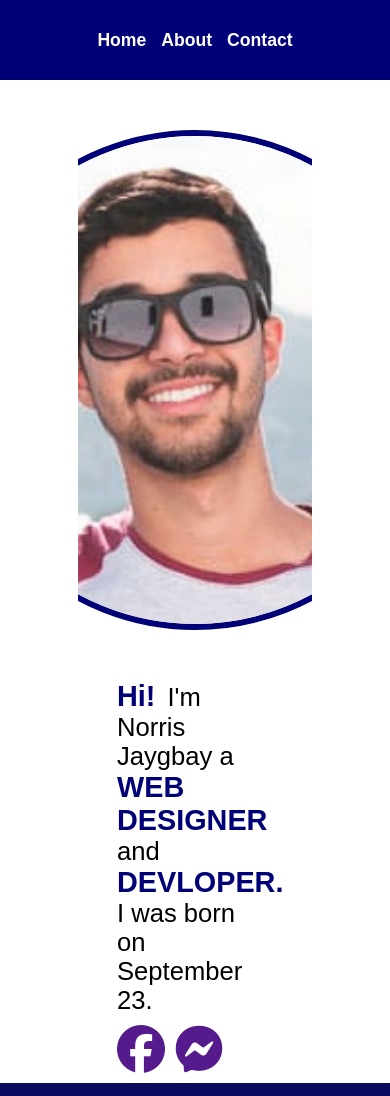
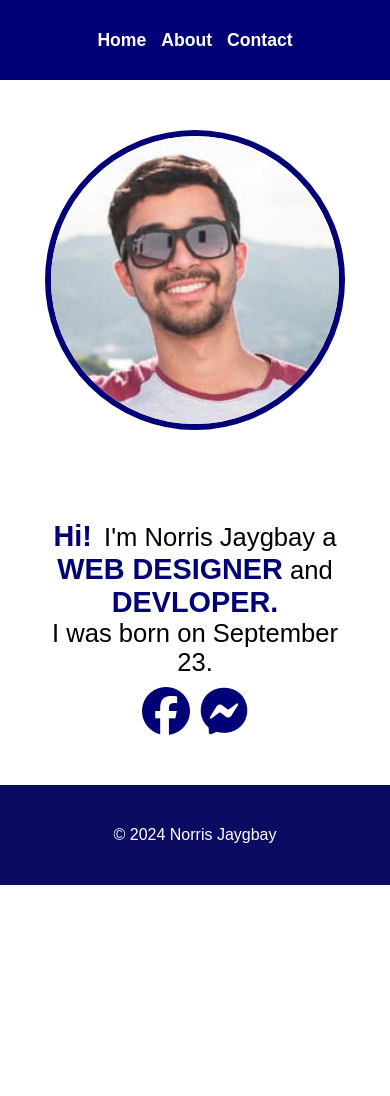
Before and after one commit to NorrisJaygbay/ODC2, a plain HTML site: page index.html in a window 390 px wide. Shown: the top 1096 px of the page. After the commit the page ends 885 px from the top, so only its background shows below. Drawn offline with Linux system fonts and the light colour scheme.

Commit message:
Add files via upload

```diff
--- a/asstwo.css
+++ b/asstwo.css
@@ -74,9 +74,12 @@
     list-style: none;
     gap: 10px;
 }
+.three ol a{
+    color: rgb(1, 1, 119);
+}
 .four{
     width: 100%;
-    height: 50px;
+    height: 200px;
     color: #ffffff;
     display: flex;
     justify-content: center;
@@ -89,5 +92,70 @@
         height: auto;
         margin-bottom: 10px;
     }
+    .two1{
+        width: 100%;
+        /* border: 1px solid black; */
+    }
+    .two2{
+        width: 100%;
+        padding: 40px;
+        text-align: center;
+    }
+    .three ol{
+        justify-content: center;
+    }
 
 }
+@media all and (max-width:500px){
+    .two1{
+        height: 500px;
+    }
+    .two1 img{
+        width: 400px;
+        height: 400px;
+    }
+    .four{
+        height: 100px
+    }
+}
+@media all and (max-width:450px){
+    .two1{
+        height: 400px;
+    }
+    .two1 img{
+        width: 300px;
+        height: 300px;
+    }
+    .four{
+        height: 100px
+    }
+}
+@media all and (max-width:340px){
+    .two1{
+        height: 300px;
+        /* border: 1px solid black; */
+    }
+    .two1 img{
+        width: 200px;
+        height: 200px;
+    }
+    .four{
+        height: 200px
+    }
+}
+@media all and (max-width:300px){
+    .two1{
+        height: 300px;
+        /* border: 1px solid black; */
+    }
+    .twop1, .twop2{
+        font-size: 1.4rem;
+    }
+    .two1 img{
+        width: 200px;
+        height: 200px;
+    }
+    .four{
+        height: 200px
+    }
+}
--- a/index.html
+++ b/index.html
@@ -26,8 +26,8 @@
                 <P class="twop2">I was born on September 23.</P>
                 <div class="three">
                     <ol>
-                        <li><a href=""><i class="fa-brands fa-facebook fa-3x"></i></a></li>
-                        <li><a href=""><i class="fa-brands fa-facebook-messenger fa-3x"></i></a></li>
+                        <li><a href="https://www.facebook.com/ripth.johnson?mibextid=ZbWKwL"><i class="fa-brands fa-facebook fa-3x"></i></a></li>
+                        <li><a href="https://m.me/ripth.johnson"><i class="fa-brands fa-facebook-messenger fa-3x"></i></a></li>
                     </ol>
                 </div>
             </div>
```
